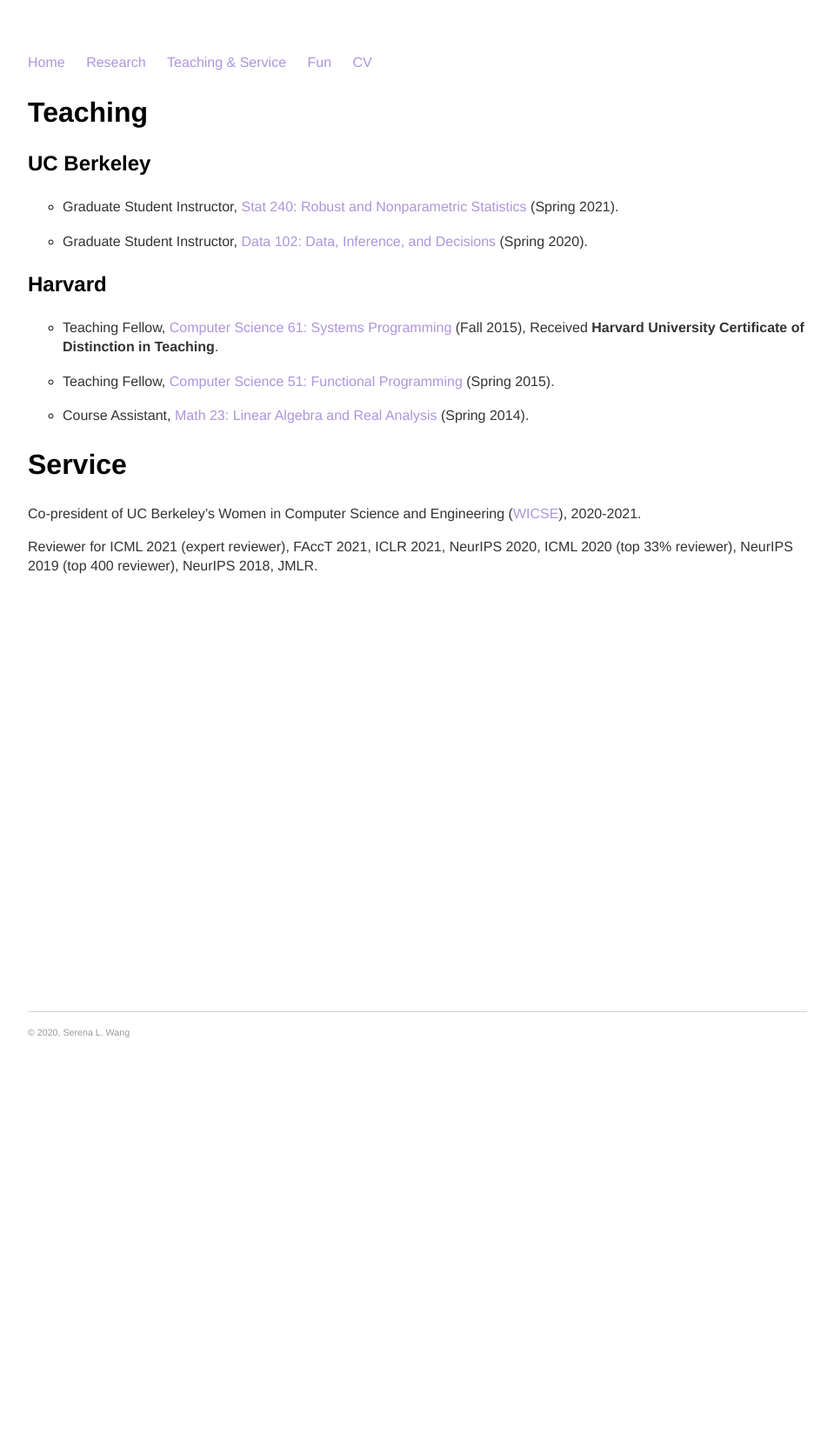
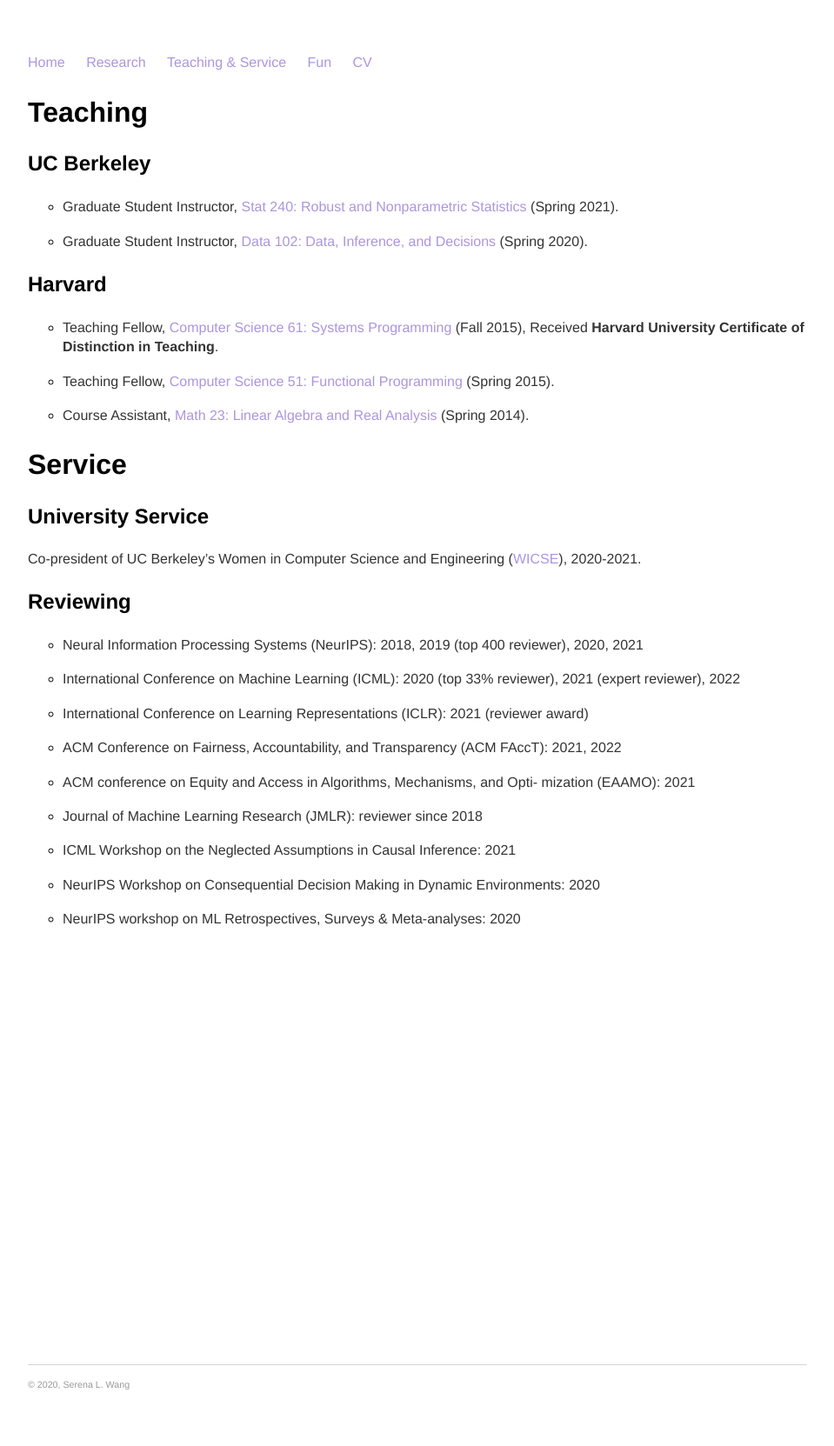
Before and after one commit to serenalwang/serenalwang.github.io, a Jekyll site: the page built from teaching.md, in a window 1280 px wide. Shown: the whole page at 87% size, without its empty margins (160-1119 px from the left). Built offline with Jekyll 4.4.1, drawn with Linux system fonts in a browser that asks for light colours; before the commit the page ends 1257 px from its top, so only the background shows below that.

Commit message:
updated reviewing

```diff
--- a/teaching.md
+++ b/teaching.md
@@ -21,6 +21,32 @@ title: Teaching & Service
 
 ## Service
 
+### University Service
+
 Co-president of UC Berkeley's Women in Computer Science and Engineering ([WICSE](https://www-inst.eecs.berkeley.edu//~wicse/)), 2020-2021.
 
-Reviewer for ICML 2021 (expert reviewer), FAccT 2021, ICLR 2021, NeurIPS 2020, ICML 2020 (top 33% reviewer), NeurIPS 2019 (top 400 reviewer), NeurIPS 2018, JMLR.
+### Reviewing
+
+* Neural Information Processing Systems (NeurIPS): 2018, 2019 (top 400 reviewer),
+2020, 2021
+
+* International Conference on Machine Learning (ICML): 2020 (top 33% reviewer),
+2021 (expert reviewer), 2022
+
+* International Conference on Learning Representations (ICLR): 2021 (reviewer
+award)
+
+* ACM Conference on Fairness, Accountability, and Transparency (ACM FAccT):
+2021, 2022
+
+* ACM conference on Equity and Access in Algorithms, Mechanisms, and Opti-
+mization (EAAMO): 2021
+
+* Journal of Machine Learning Research (JMLR): reviewer since 2018
+
+* ICML Workshop on the Neglected Assumptions in Causal Inference: 2021
+
+* NeurIPS Workshop on Consequential Decision Making in Dynamic Environments:
+2020
+
+* NeurIPS workshop on ML Retrospectives, Surveys & Meta-analyses: 2020
```
